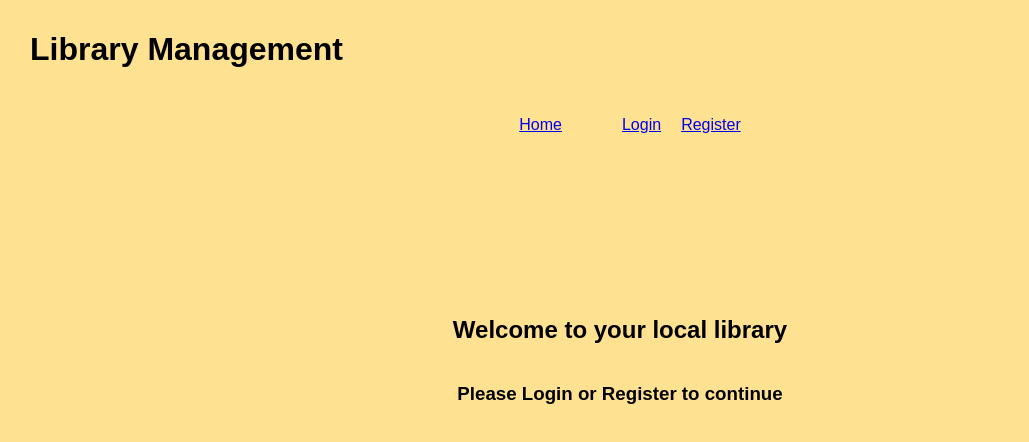
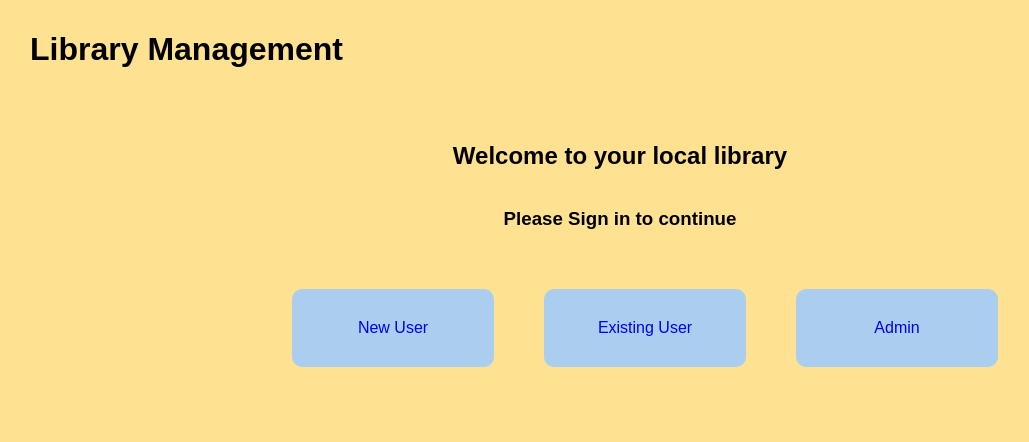
Before and after one commit to razzy23/mern, a React (Create React App) app in the folder client/: page / in a window 1280 px wide. Shown: the top 442 px of the page, without its empty margins (20-1049 px from the left). Built offline with nearby package versions, Linux system fonts and the light colour scheme.

Commit message:
redid landing page

```diff
--- a/client/src/pages/landing.js
+++ b/client/src/pages/landing.js
@@ -1,6 +1,25 @@
 import { useState } from 'react'
 import { Link } from 'react-router-dom'
 
+const divstyle = {
+    display: 'flex',
+    justifyContent: 'center',
+    alignContent: 'center',
+    color: 'white !important',
+    width: '100%',
+    borderRadius: '10px',
+    margin: '0 auto 0 50px',
+    padding: '30px',
+    textDecoration: 'none',
+    backgroundColor: '#abcdef',
+    alignItems:'center'
+}
+ const div1 ={
+    display: 'flex',
+    alignContent: 'center',
+    width: '60%',
+    margin:'40px auto auto auto',
+ }
 
 function App() {
 
@@ -10,7 +29,14 @@ function App() {
              height: '50vh', display: 'flex', justifyContent: 'center', alignItems: 'center', flexDirection: 'column'
           }}>
             <h2>Welcome to your local library</h2>
-            <h3>Please Login or Register to continue</h3>
+            <h3>Please Sign in to continue</h3>
+            <div style={div1}>
+                <a href = "/register" style={divstyle}>
+                New User</a>
+                <a href = "/login" style={divstyle}>
+                Existing User</a>
+                <a href = "/login" style={divstyle}>Admin</a>
+            </div>
         </div>
     );
 }
--- a/client/src/pages/nav.js
+++ b/client/src/pages/nav.js
@@ -37,14 +37,6 @@ function Nav() {
                 flexDirection: 'row',
 
             }}>
-                <li style={liStyle}>
-                    <a href="/">Home</a>
-                </li>
-                {!token1 && <ul><li style={liStyle}>
-                    <a href="/login">Login</a> </li>
-                <li style={liStyle}>
-                    <a href="/register">Register</a>
-                </li></ul>}
                 {token1 && <ul>
                 <li style={liStyle}>
                     <a href="/bookView">Books View</a>
```
